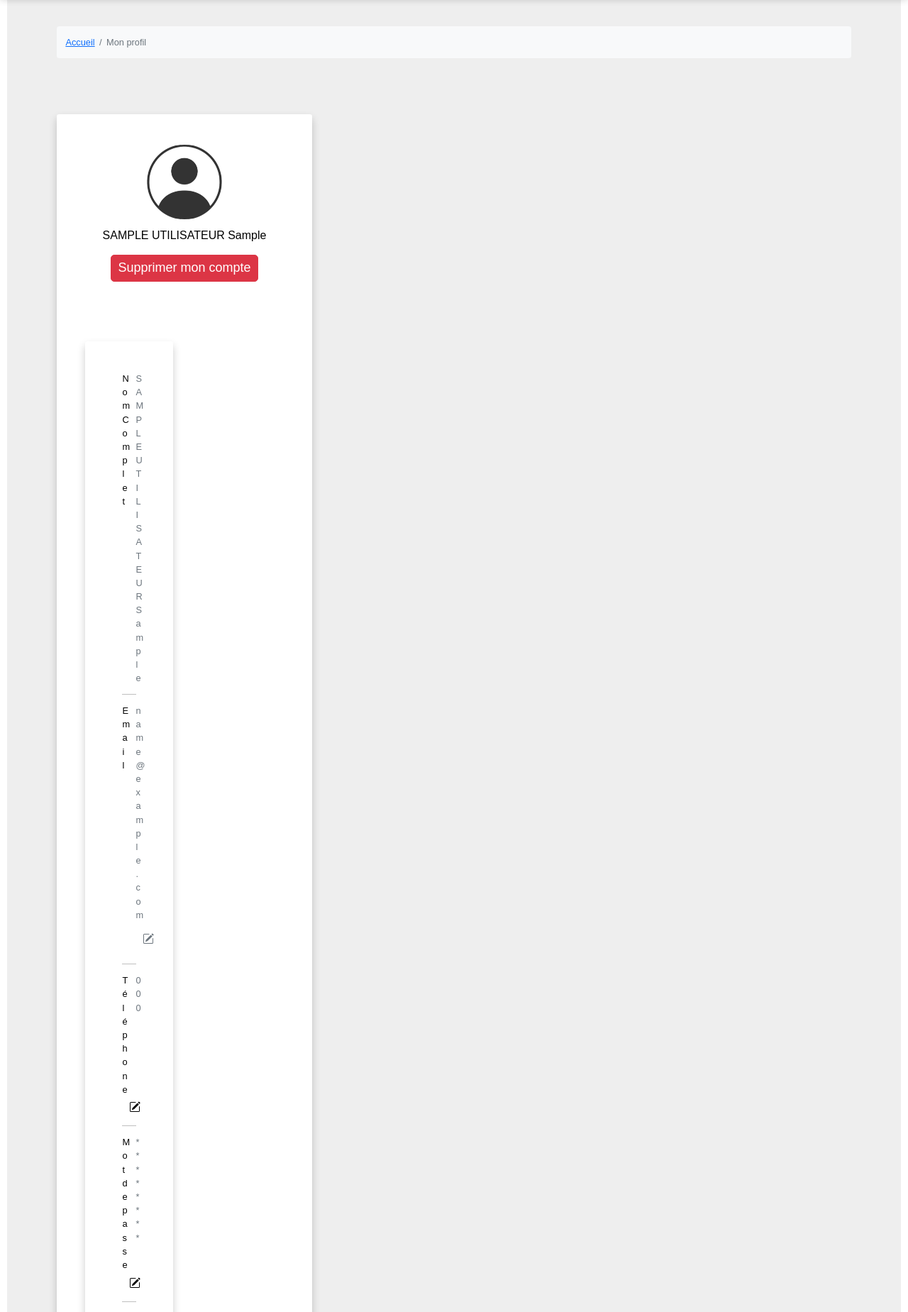
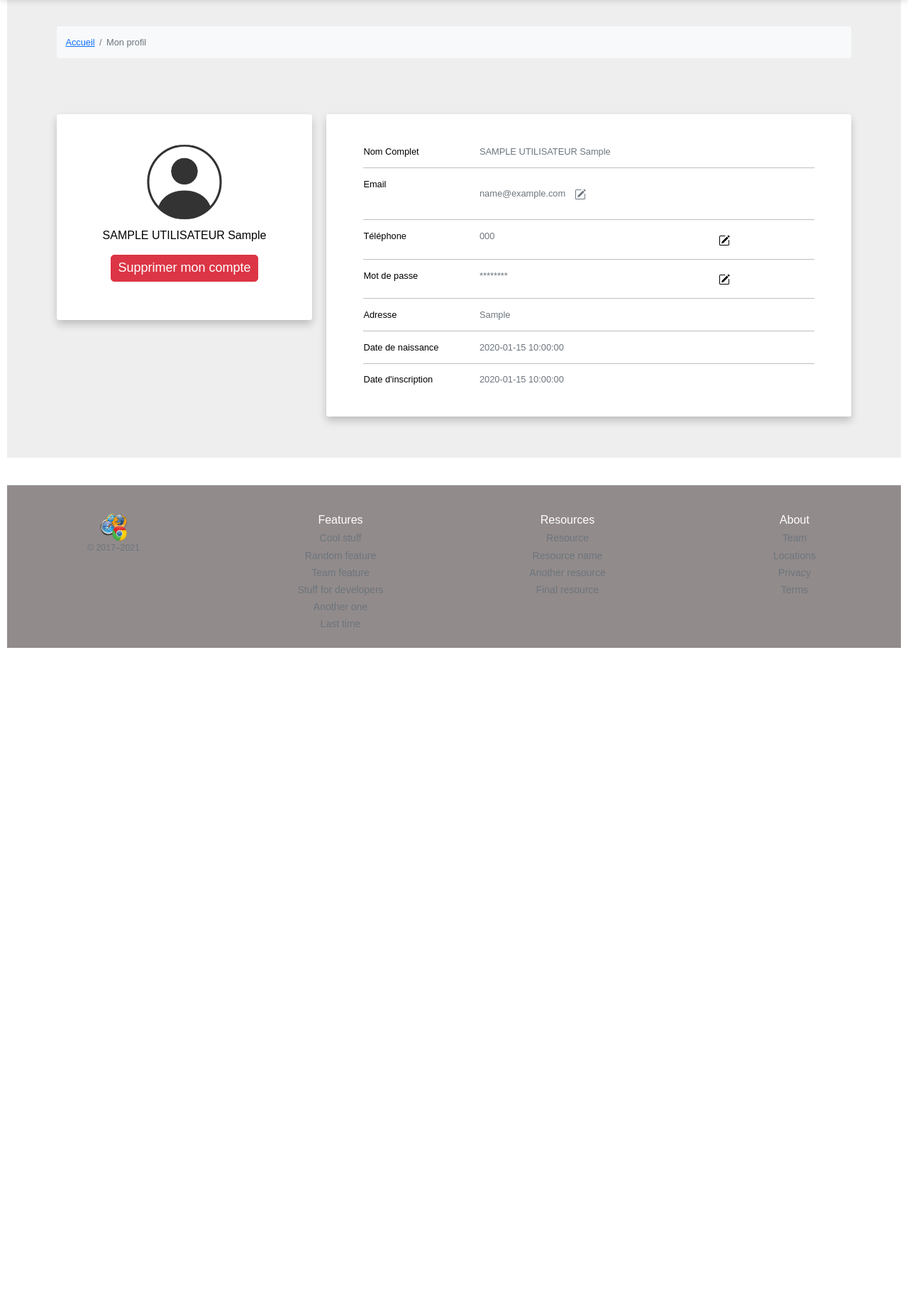
Before and after one commit to NassimDevNum/AutoEcole, a PHP site: template views/Utilisateur/profil.view.php in a window 1280 px wide. Shown: the part 71-1920 px from the top of the page at 71% size. After the commit the page ends 984 px from the top, so only its background shows below. Run offline with PHP 8.4, Linux system fonts and the light colour scheme; the template is opened without the code that fills it: most values are stand-ins (such as "Sample title", 1, 10 or a date in 2020); some libraries are stand-ins or nearby versions.

Commit message:
correction

```diff
--- a/views/Utilisateur/profil.view.php
+++ b/views/Utilisateur/profil.view.php
@@ -126,7 +126,6 @@ echo json_encode($events);
             <img src="<?= URL ?>public\Assets\images\avatar.png" alt="avatar" class="rounded-circle img-fluid" style="width: 150px;">
             <h5 class="my-3"><?= strtoupper($utilisateur['NOM_CLIENT']).' '.$utilisateur['PRENOM_CLIENT']?></h5>
             <div class="d-flex justify-content-center mb-2">
-                    <!-- <a href="<?= URL; ?>compte/modificationPassword" class="btn btn-warning">Changer le mdp</a> -->
               <button id="btnSupCompte" class="btn btn-danger">Supprimer mon compte</button>
             </div>
             <div id="suppressionCompte" class="d-none m-2">
@@ -137,10 +136,9 @@ echo json_encode($events);
               </div>
             </div>
           </div>
+        </div>
+      </div>
 
-
-
-      <div class="col-lg-8">
       <div class="col-lg-8">
         <div class="card mb-4">
           <div class="card-body">
```
Lines whose indentation alone changed are shown as unchanged.
